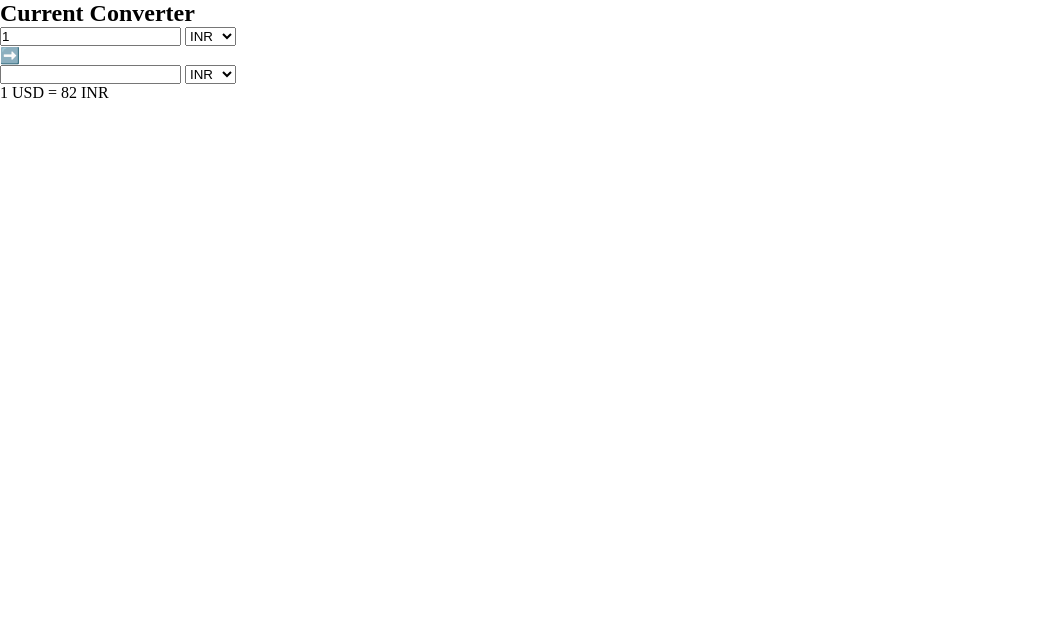
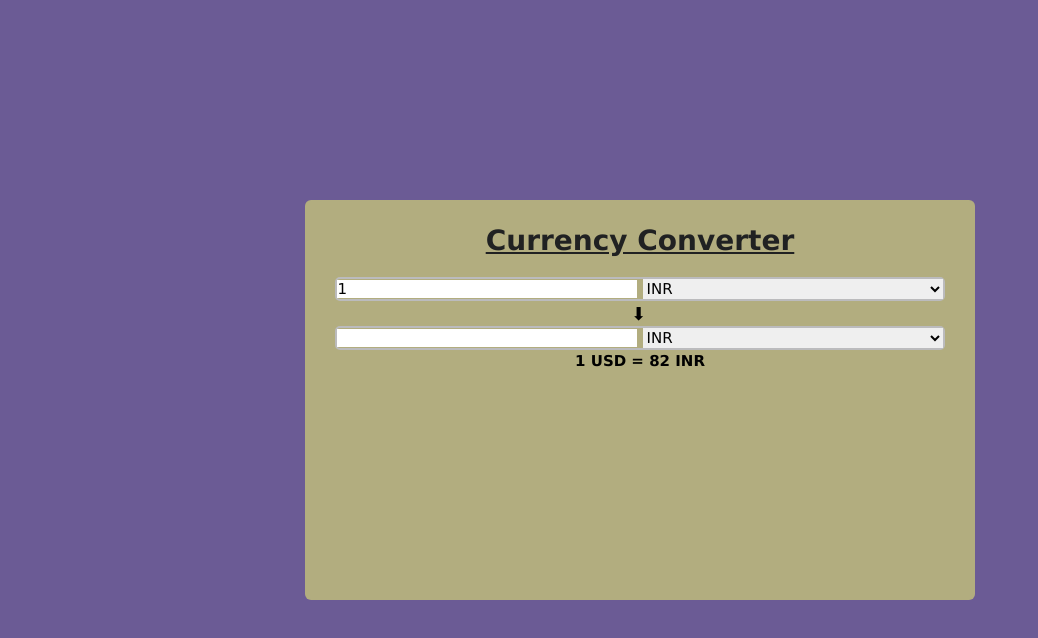
Before and after one commit to samarthsad03/Currency_Converter, a plain HTML site: page currency_converter/index.html in a window 1280 px wide. Shown: the whole page, without its empty margins (0-1038 px from the left). Drawn offline with Linux system fonts and the light colour scheme.

Commit message:
Write css

```diff
--- a/currency_converter/index.html
+++ b/currency_converter/index.html
@@ -10,7 +10,7 @@
     <main>
         <section>
             <div class="converter-container">
-                <h1>Current Converter</h1>
+                <h1> Currency Converter</h1>
                 <div class="input-container">
                     <input type="number" value="1" min="1" class="amount">
                     <select class="fromCurrency">
@@ -18,7 +18,7 @@
                         <option value="USD">USD</option>
                     </select>
                 </div>
-                <div class="arrow">➡️ </div>
+                <div class="arrow"> ➡ </div>
                 <div class="input-container">
                     <input type="number" class="convertedamount" >
                     <select class="toCurrency">
@@ -31,5 +31,6 @@
             </div>
         </section>
     </main>
+    <script src="script.js"></script>
 </body>
 </html>
--- a/currency_converter/script.js
+++ b/currency_converter/script.js
@@ -0,0 +1,5 @@
+const fromamountelement = document.querySelector('.amount');
+const convertedamountelement = document.querySelector('.convertedamount');
+const fromcurrencyelement = document.querySelector('.fromCurrency');
+const tocurrencyelement = document.querySelector('tocurrency');
+const resultelement = document.querySelector('result');
--- a/currency_converter/style.css
+++ b/currency_converter/style.css
@@ -1,5 +1,74 @@
 *{
     margin: 0;
     padding: 0;
+    box-sizing: border-box;
+    font-family: Verdana, Generva , Tahoma,
+    sans-serif;
+}
+
+body{
+    display: flex;
+    justify-content: center;
+    align-items: center;
+    min-height: 100vh;
+    background: #6b5b95;
+}
+.converter-container{
+    background: #b2ad7f;
+    border-radius: 6px;
+    height: 50vh;
+    box-shadow: 0px 4px 8px rgba(0,0,0,0,5);
+    backdrop-filter: blur(8px);
+    padding: 24px 30px;
+    text-align: center;
+}
+
+.converter-container h1 {
+    font-size: 28px;
+    text-decoration: underline;
+    color: #202122;
+    margin-bottom: 20px;
 
 }
+.converter-container .input-container{
+    border: 2px solid #bbbbbd;
+    border-radius: 5px;
+    margin-block: 2px;
+
+}
+.converter-container .input-container:focus-within{
+    border-color: #0056b3;
+
+}
+.converter-container .input-container input, .converter-container .input-container select{
+    width: 300px;
+    outline: none;
+    border: none;
+    font-size: 15px;
+    overflow: hidden;
+}
+.converter-container .arrow{
+    transform: rotate(90deg);
+    font-size: 18px;
+}
+.converter-container .result{
+    font-size: 15px;
+    font-weight: 700;
+    marginn-top: 20px;
+}
+
+/* Responsive code */
+@media screen and (max-width: 440px){
+    .converter-container{
+        width: 70%
+    }
+    .converter-container h1 {
+        font-size: 22px;
+    }
+    .converter-container .input-container input,
+    .converter-container .input-container select{
+        border: 1px solid #ccc;
+        margin-block: 4px;
+        width: 100%;
+    }
+}
```
